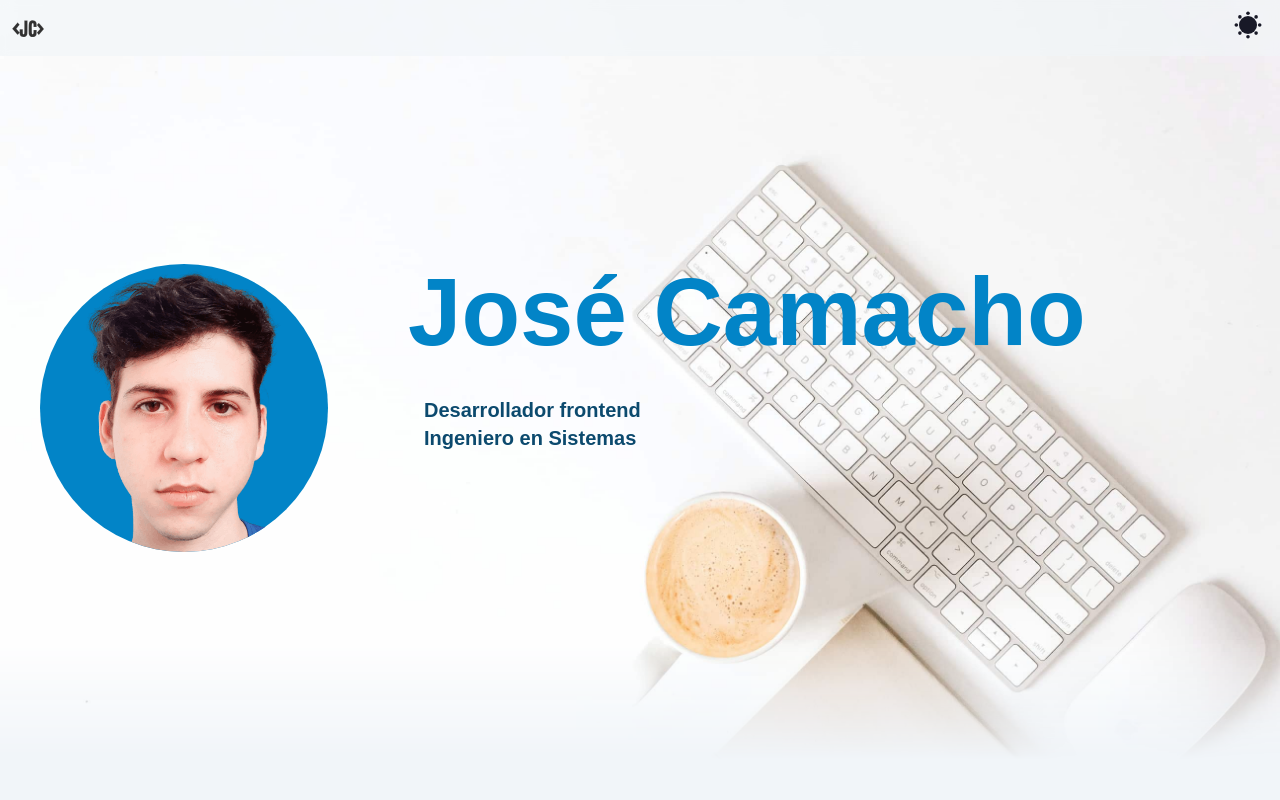
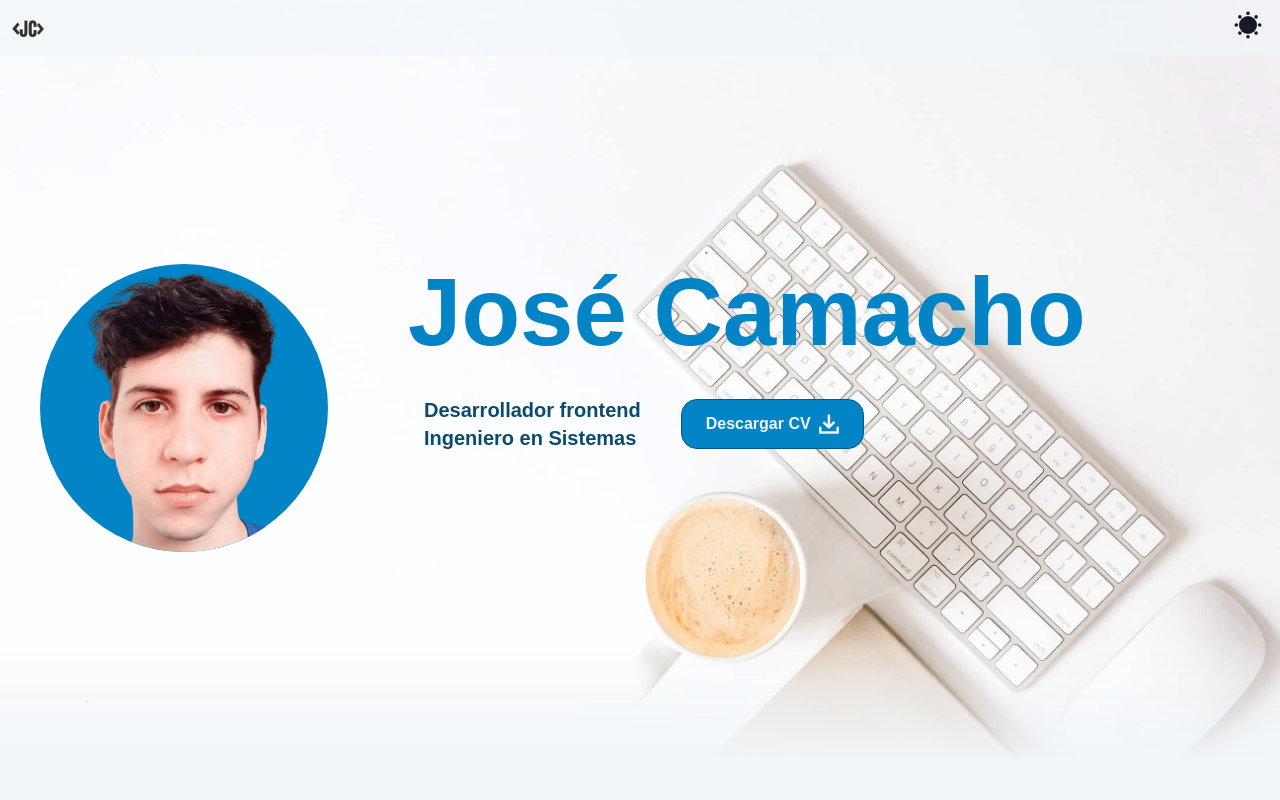
Before and after one commit to JDcamacho13/JDcamacho-portafolio, a React (Vite) app: page / in a window 1280 px wide. Shown: the top 800 px of the page. Built offline with nearby package versions, Linux system fonts and the light colour scheme.

Commit message:
add button to dowload cv and change some links

```diff
--- a/src/App.tsx
+++ b/src/App.tsx
@@ -15,7 +15,7 @@ function App() {
       <div className="relative z-10 overflow-hidden ">
         <div className="max-w-screen-xl mx-auto ">
           <div className={`min-h-screen py-32 md:py-56  ${theme === "dark" ? "bg-p" : "bg-l"}`}>
-            <CardProfile />
+            <CardProfile theme={theme} />
           </div>
           <div className="min-h-[500px] my-52">
             <AboutMe />
--- a/src/components/CardProfile.tsx
+++ b/src/components/CardProfile.tsx
@@ -1,20 +1,31 @@
-import { BackgroundAnimated } from './BackgroundAnimated'
 import { MyAvatar } from './MyAvatar'
+import { DownloadIcon } from './icons/DownloadIcon'
+import { Theme } from '../types'
+import { FC } from 'react'
 
-export const CardProfile = () => {
+type Props = {
+  theme: Theme
+}
+
+export const CardProfile: FC<Props> = ({ theme }) => {
   return (
-    // <BackgroundAnimated>
-    //   <div className='w-48 rounded-md bg-slate-600 shadow-md text-white'>
-    //     <h1>Hola!!👋, Soy José Camacho</h1>
-    //   </div>
-    // </BackgroundAnimated>
-    <div className='rounded-md p-10 flex flex-col mx-auto md:flex-row'>
+    <div className='rounded-md p-10 flex flex-col mx-auto lg:flex-row'>
       <MyAvatar />
-      <div className='text-center md:text-left' >
+      <div className='text-center lg:text-left' >
         <h1 className='text-4xl md:text-8xl font-bold  text-sky-600 dark:text-sky-500 mb-9'>José Camacho</h1>
-        <div className='md:ml-4'>
-          <h2 className='text-sky-900 dark:text-teal-400 font-extrabold text-xl'>Desarrollador frontend </h2>
-          <h2 className='text-sky-900 dark:text-teal-400 font-extrabold text-xl'>Ingeniero en Sistemas</h2>
+        <div className='flex flex-col gap-5 items-center justify-center md:flex-row md:gap-10 lg:justify-start'>
+          <div className='md:ml-4'>
+            <h2 className='text-sky-900 dark:text-teal-400 font-extrabold text-xl'>Desarrollador frontend </h2>
+            <h2 className='text-sky-900 dark:text-teal-400 font-extrabold text-xl'>Ingeniero en Sistemas</h2>
+          </div>
+          <div>
+            <a href='./CV-José-Camacho.pdf' download className=' w-48 mx-auto '>
+              <button className='rounded-2xl cursor-pointer px-6 border border-sky-800 dark:border-sky-600 py-3 bg-sky-600 dark:bg-sky-800 dark:text-sky-200 text-slate-100 hover:bg-sky-500 hover:dark:bg-sky-600 font-bold p-2 flex items-center justify-center transition gap-2'>
+                <span>Descargar CV</span>
+                <DownloadIcon width='20' height='20' color={theme === "dark" ? "rgb(186 230 253)" : "rgb(241 245 249)"} />
+              </button>
+            </a>
+          </div>
         </div>
       </div>
     </div>
--- a/src/components/ContactMe.tsx
+++ b/src/components/ContactMe.tsx
@@ -13,13 +13,13 @@ export const ContactMe = () => {
         </h3>
         <p className="mb-8 ml-2 text-lg text-sky-200">Me puedes contactar de las siguientes formas</p>
         <div className="flex  items-center flex-col gap-10 md:flex-row md:justify-center">
-          <a href="mailto:j.d.camacho27@gmail.com" target="_blank" >
+          <a href="mailto:j.d.camacho27@gmail.com" target="_blank" rel="noreferrer">
             <button className="rounded-lg w-40 border border-sky-800 dark:border-sky-600 px-6 bg-sky-200 dark:bg-sky-800 dark:text-sky-200 text-blue-900 hover:bg-sky-400 hover:dark:bg-sky-600 font-bold p-2 flex items-center justify-center transition gap-2">
               <span>Correo</span>
               <MailIcon color={theme === "light" ? "rgb(7 89 133)" : "rgb(186 230 253)"} width="40" height="40" />
             </button>
           </a>
-          <a href="https://www.linkedin.com/in/jos%C3%A9-daniel-camacho-976957236/" target="_blank">
+          <a href="https://www.linkedin.com/in/jdcamacho13/" target="_blank" rel="noreferrer">
             <button className="rounded-lg w-40 border border-sky-800 dark:border-sky-600 px-6 bg-sky-200 dark:bg-sky-800 dark:text-sky-200 text-blue-900 hover:bg-sky-400 hover:dark:bg-sky-600 font-bold p-2 flex items-center justify-center transition gap-2">
               <span>Linkedin</span>
               <LinkedinIcon width="40" height="40" />
--- a/src/components/MyAvatar.tsx
+++ b/src/components/MyAvatar.tsx
@@ -1,6 +1,6 @@
 export const MyAvatar = () => {
   return (
-    <div className="mx-auto w-40 h-40 rounded-full bg-sky-600 overflow-hidden md:mr-20 md:w-72 md:h-72 md:mx-0">
+    <div className="mx-auto w-40 h-40 rounded-full bg-sky-600 overflow-hidden lg:mr-20 md:w-72 md:h-72 md:mx-auto lg:mx-0">
       <picture className="">
         <img src="./me.png" alt="me" />
       </picture>
--- a/src/components/ProjectCard.tsx
+++ b/src/components/ProjectCard.tsx
@@ -29,13 +29,13 @@ export const ProjectCard: FC<Project> = ({ title, description, image, technologi
           ))
         }</div>
         <div className="flex flex-row justify-center py-8 gap-8 items-center">
-          <a href={linkDemo} target="_blank" >
+          <a href={linkDemo} target="_blank" rel="noreferrer" >
             <button className="rounded border border-sky-800 dark:border-sky-600 w-32 bg-sky-200 dark:bg-sky-800 dark:text-sky-200 text-blue-900 hover:bg-sky-400 hover:dark:bg-sky-600 font-bold p-2 flex items-center justify-center transition gap-2">
               <span className="text-sm">Demo</span>
               <RedirectIcon color={theme === "light" ? "rgb(30 58 138)" : "rgb(186 230 253)" }  />
             </button>
           </a>
-          <a href={linkRepo} target="_blank" className="p-2 border border-transparent hover:bg-sky-400 hover:border-sky-800 hover:dark:border-sky-600 hover:dark:bg-sky-800 transition rounded-full" >
+          <a href={linkRepo} target="_blank" rel="noreferrer" className="p-2 border border-transparent hover:bg-sky-400 hover:border-sky-800 hover:dark:border-sky-600 hover:dark:bg-sky-800 transition rounded-full" >
             <GitHubIcon color={theme === "light" ? "#000" : "#fff" } width="28" height="28" />
           </a>
         </div>
--- /dev/null
+++ b/src/components/icons/DownloadIcon.tsx
@@ -0,0 +1,3 @@
+export const DownloadIcon = ({ color = "#000", width="84", height="84" }) => (
+  <svg xmlns="http://www.w3.org/2000/svg" width={width} height={height} viewBox="0 0 122.88 120.89"><path style={{transition: "all 0.15"}} fill={color} d="M84.58,47a7.71,7.71,0,1,1,10.8,11L66.09,86.88a7.72,7.72,0,0,1-10.82,0L26.4,58.37a7.71,7.71,0,1,1,10.81-11L53.1,63.12l.16-55.47a7.72,7.72,0,0,1,15.43.13l-.15,55L84.58,47ZM0,113.48.1,83.3a7.72,7.72,0,1,1,15.43.14l-.07,22q46,.09,91.91,0l.07-22.12a7.72,7.72,0,1,1,15.44.14l-.1,30h-.09a7.71,7.71,0,0,1-7.64,7.36q-53.73.1-107.38,0A7.7,7.7,0,0,1,0,113.48Z"/></svg>
+)
```
Also changed, not shown: public/novedades-project.png (deleted), 1 other file (tests, documents, lock files or other folders).
